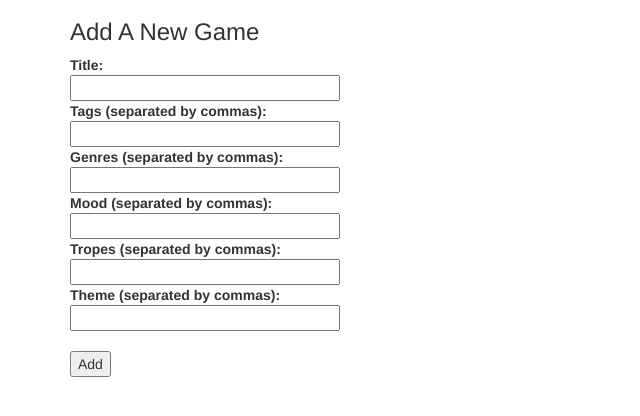
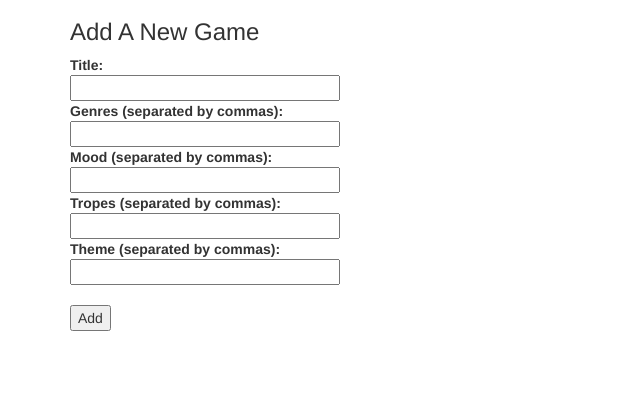
Before and after one commit to wotashu/game-graph, a Flask app: template gamegraph/templates/add_game.html in a window 1280 px wide. Shown: the part 51-467 px from the top of the page, without its empty margins (0-640 px from the left). Run offline with Flask 2, Linux system fonts and the light colour scheme; the template is opened without the code that fills it, so the values that code supplies are empty; some libraries are stand-ins or nearby versions.

Commit message:
fix add game function

```diff
--- a/gamegraph/templates/add_game.html
+++ b/gamegraph/templates/add_game.html
@@ -6,16 +6,14 @@
             <dl>
                 <dt>Title:</dt>
                 <dd><input type=text size=30 name=title></dd>
-                <dt>Tags (separated by commas):</dt>
-                <dd><input type=text size=30 name=tags></dd>
                 <dt>Genres (separated by commas):</dt>
                 <dd><input type=text size=30 name=genre></dd>
                 <dt>Mood (separated by commas):</dt>
-                <dd><input type=text size=30 name=mood></dd>
+                <dd><input type=text size=30 name=moods></dd>
                 <dt>Tropes (separated by commas):</dt>
                 <dd><input type=text size=30 name=tropes></dd>
                 <dt>Theme (separated by commas):</dt>
-                <dd><input type=text size=30 name=theme></dd>
+                <dd><input type=text size=30 name=themes></dd>
             </dl>
             <input type=submit value="Add">
         </form>
```
